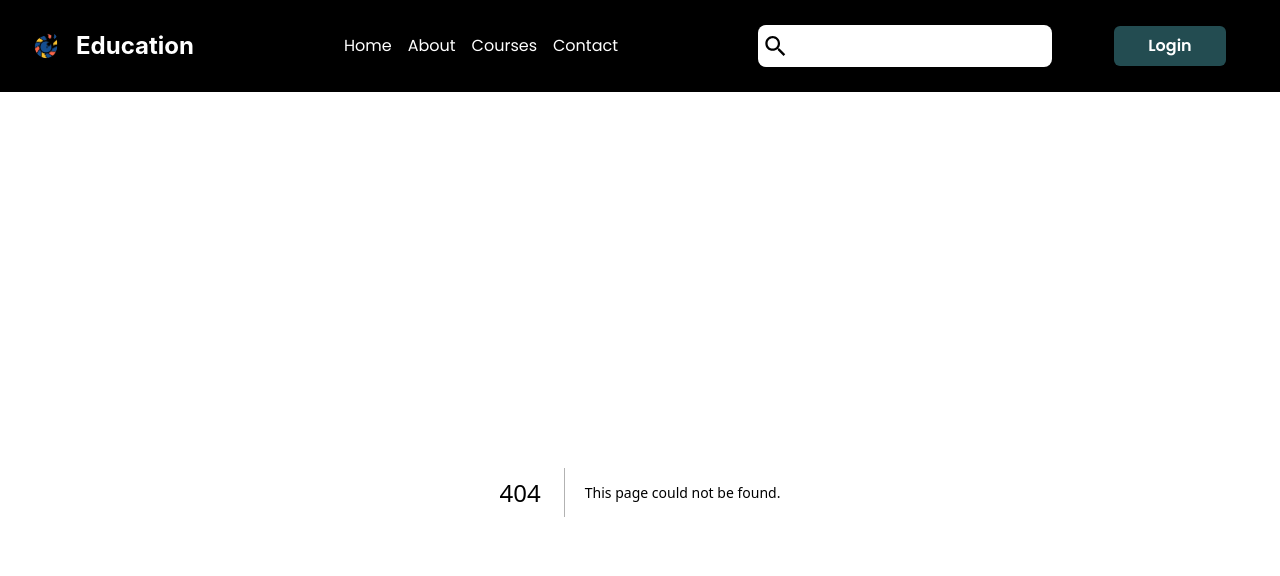
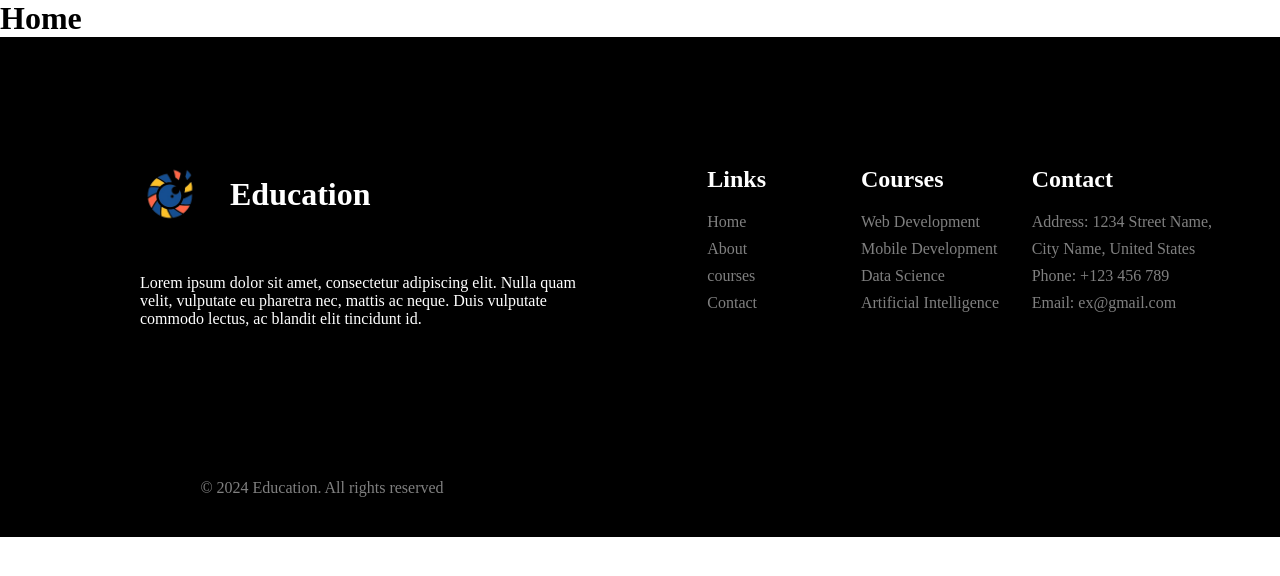
Before and after one commit to ZakaryaMeddahi/private-school-system, a Next.js app in the folder client/: page /home in a window 1280 px wide. Before the commit this address had no page. Shown: the top 576 px of the page. Built offline with nearby package versions, Linux system fonts and the light colour scheme.

Commit message:
add groupe route

```diff
--- a/client/src/app/(after Logged in)/hom/page.jsx
+++ b/client/src/app/(after)/home/page.jsx
@@ -1,5 +1,5 @@
 const Home = () => {
-    return(
+    return (
         <div>
             <h1>Home</h1>
         </div>
--- /dev/null
+++ b/client/src/app/(after)/layout.js
@@ -0,0 +1,15 @@
+import "../globals.css";
+import Providers from "../provider";
+import { Poppins } from "next/font/google";
+import Footer from "@/components/Footer/Footer";
+
+const Layout = ({ children }) => {
+    return (
+        <body>
+            {children}
+            <Footer />
+        </body>
+    );
+}
+
+export default Layout;
--- a/client/src/app/layout.js
+++ b/client/src/app/(before)/layout.js
@@ -1,5 +1,5 @@
-import "./globals.css";
-import Providers from "./provider";
+import "../globals.css";
+import Providers from "../provider";
 import { Poppins } from "next/font/google";
 import Footer from "@/components/Footer/Footer";
 import NavBar from "@/components/Nav Bar/NavBar";
--- a/client/src/app/Session/page.jsx
+++ b/client/src/app/Session/page.jsx
@@ -19,11 +19,6 @@ const Session = () => {
     const [count, setCount] = useState(0);
     const [micOn, setMicOn] = useState(false);
     const [videoOn, setVideoOn] = useState(false);
-
-    useEffect(() => {
-        document.querySelector('.css-19dtx0u').style.display = 'none';
-        document.querySelector('.css-1d814jw').style.display = 'none';
-    }, []);
 
     const onVideoClick = () => {
         setVideoOn(!videoOn);
```
Also changed, not shown: client/src/app/Session/layout.js (added, +12 -0 lines), client/src/app/(before)/contact/page.jsx (renamed from client/src/app/contact/page.jsx), client/src/app/(before)/login/page.jsx (renamed from client/src/app/login/page.jsx).
